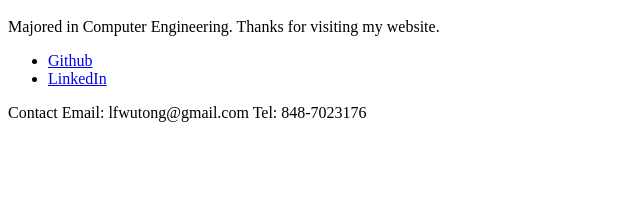
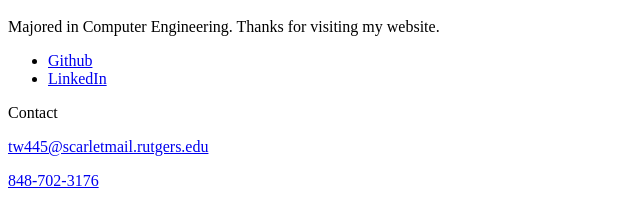
Before and after one commit to twmoveon/twmoveon.github.io, a plain HTML site: page index.html in a window 1280 px wide. Shown: the part 380-604 px from the top of the page, without its empty margins (0-640 px from the left). Drawn offline with Linux system fonts and the light colour scheme.

Commit message:
Update index.html

```diff
--- a/index.html
+++ b/index.html
@@ -24,8 +24,8 @@
       </ul>
         <p class="contact-info">
             Contact
-            Email: lfwutong@gmail.com
-            Tel: 848-7023176
+            <p class="email"><a href="mailto:tw445@scarletmail.rutgers.edu">tw445@scarletmail.rutgers.edu</a></p>
+            <p class="phone"><a href="tel:848-702-3176">848-702-3176</a></p>
         </p>
     </div>
 
```
